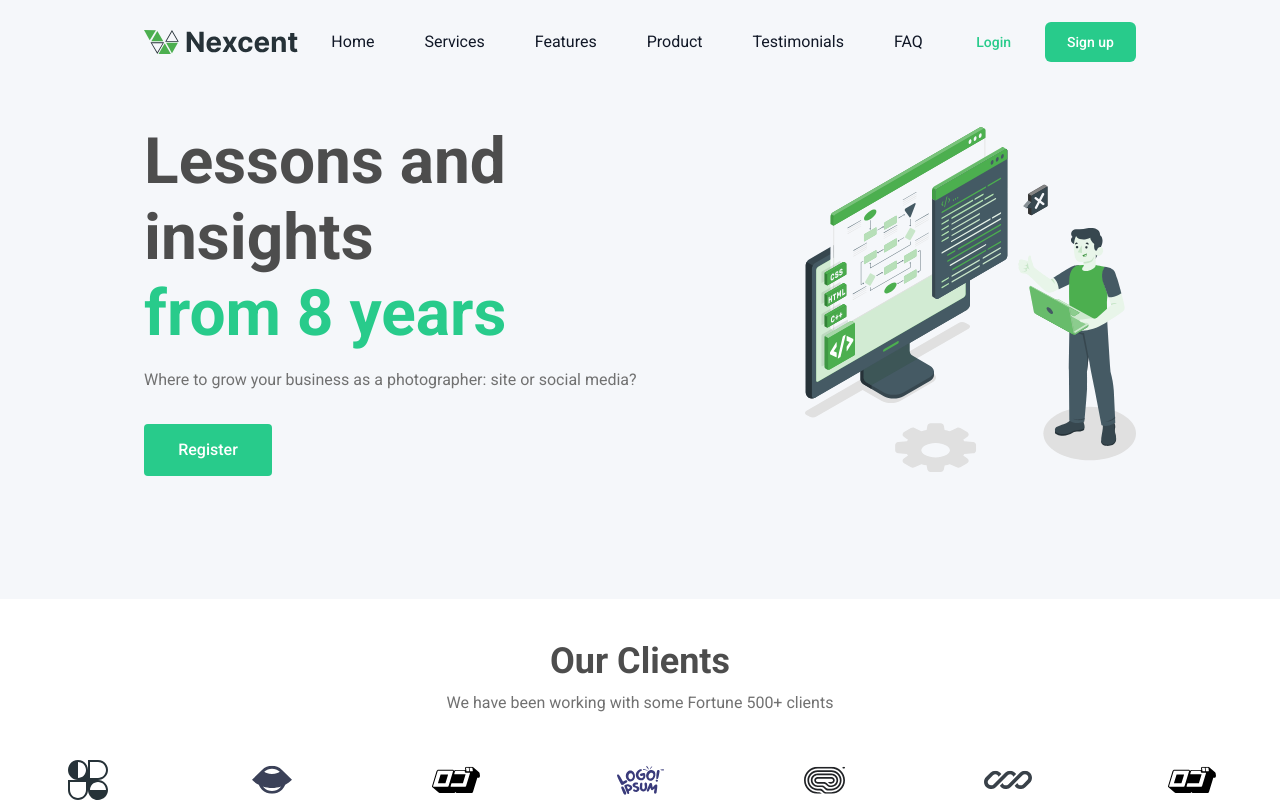
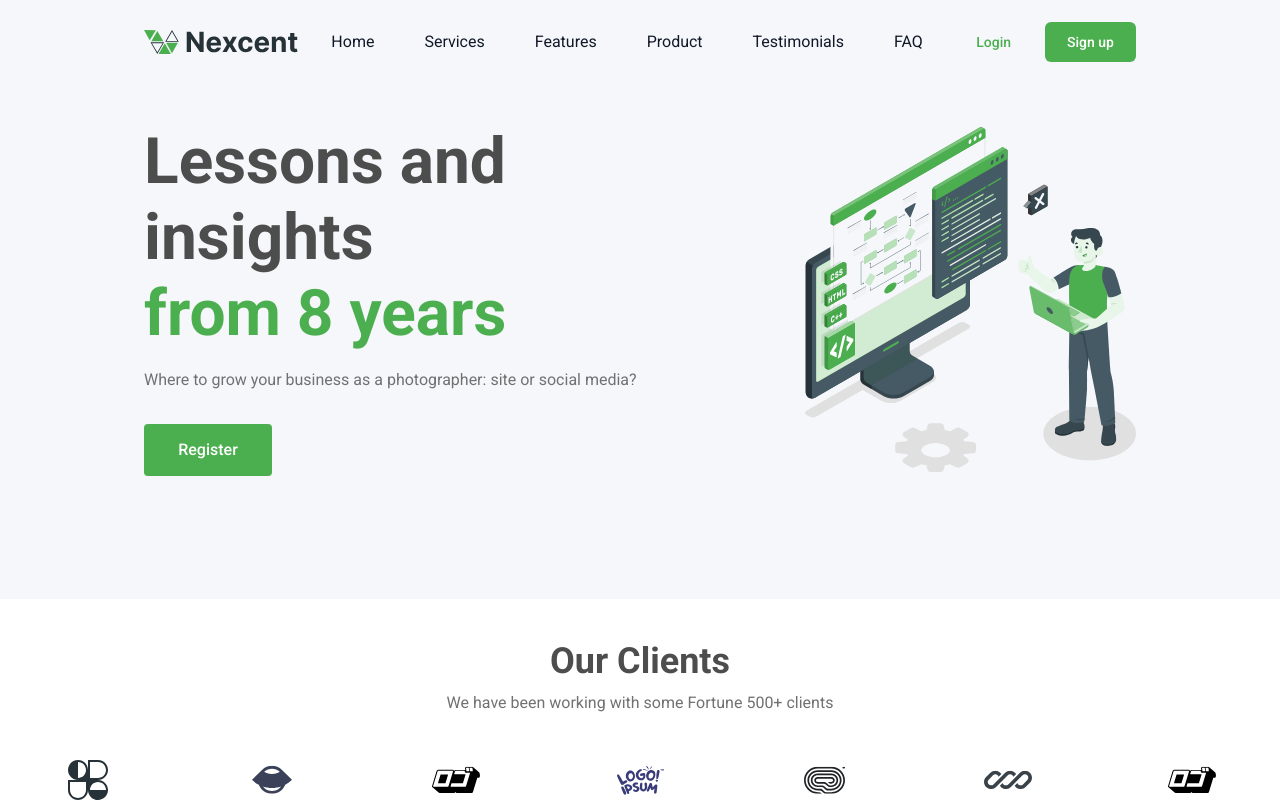
Before and after one commit to teksaglobalindonesia/next-wihope-2026, a Next.js app: page / in a window 1280 px wide. Shown: the top 802 px of the page. Built offline with nearby package versions, Linux system fonts and the light colour scheme.

Commit message:
update global.csss

```diff
--- a/app/globals.css
+++ b/app/globals.css
@@ -14,7 +14,7 @@
     --neutral-white: #ffffff;
 
     /* Primary */
-    --brand-primary: #28cb8b;
+    --brand-primary: #4CAF4F;
     --brand-secondary: #263238;
     --brand-info: #2194f3;
 
```
